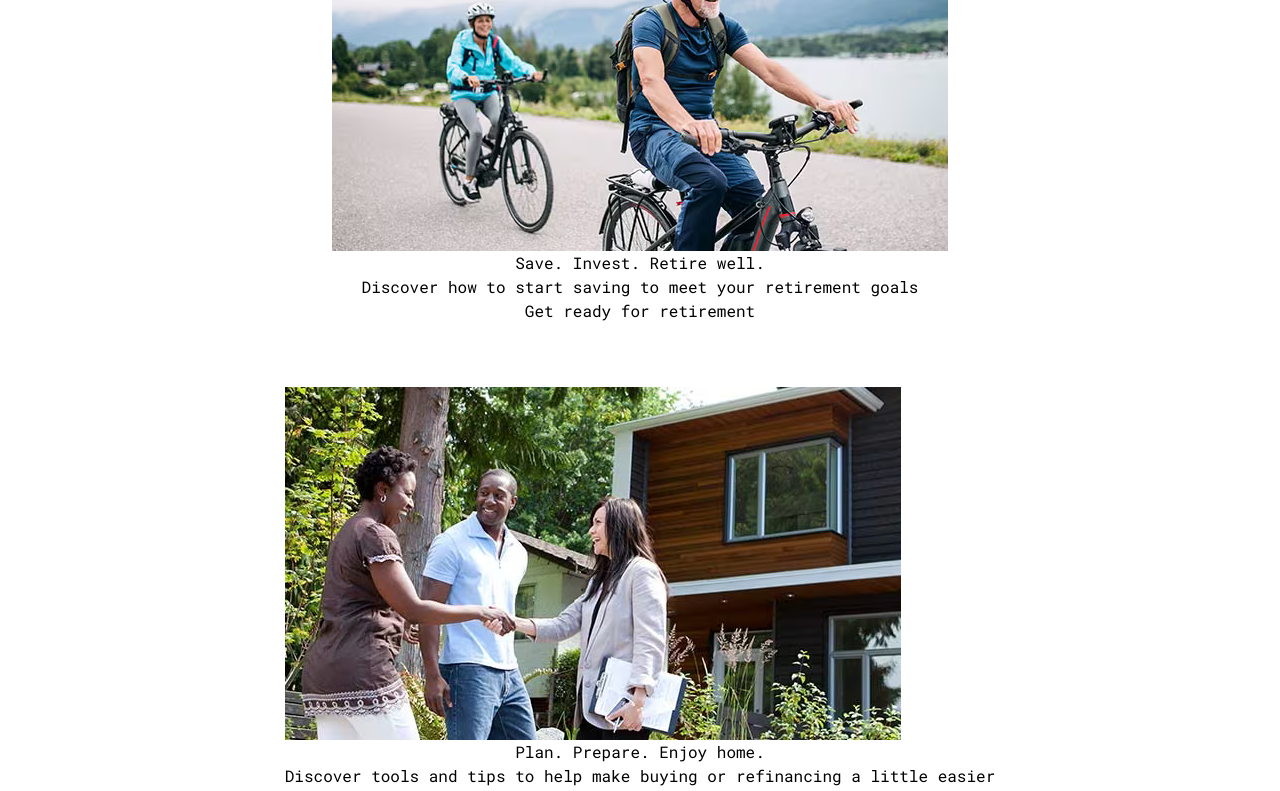
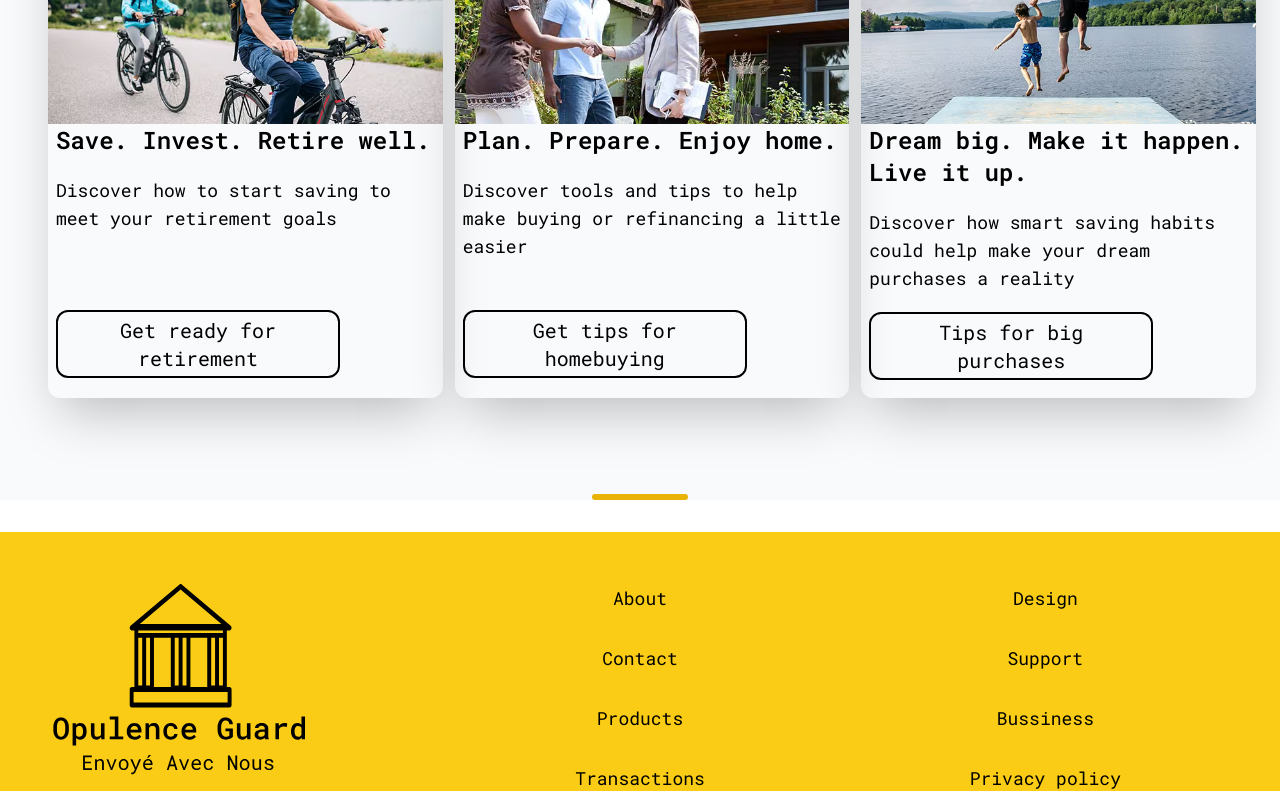
Before and after one commit to AbdullahPro2/Opulence-Guard, a React (Vite) app: page / in a window 1280 px wide. Shown: the part 2220-3011 px from the top of the page. Built offline with nearby package versions, Linux system fonts and the light colour scheme.

Commit message:
Added guidance and support section

```diff
--- a/src/ui/AppLayout.jsx
+++ b/src/ui/AppLayout.jsx
@@ -6,7 +6,7 @@ import Footer from './Footer';
 function AppLayout() {
   return (
     <div className="">
-      <div className="min-h-screen">
+      <div className="min-h-screen bg-slate-50">
         <Header />
         <Outlet />
       </div>
--- a/src/ui/Footer.jsx
+++ b/src/ui/Footer.jsx
@@ -17,13 +17,13 @@ function Footer() {
       <div className="mb-4 flex flex-col   md:mb-0 md:h-full md:p-5 ">
         <img src={Logo} alt="Logo" className="w-40 lg:w-64" />
       </div>
-      <div className=" mb-4 flex w-full list-none items-center justify-center gap-2 text-sm md:mb-0    md:h-full md:w-full md:flex-col md:gap-8 md:p-5">
+      <div className=" mb-4 flex w-full list-none items-center justify-center gap-2 text-sm md:mb-0    md:h-full md:w-full md:flex-col md:gap-8 md:p-5 md:text-base lg:text-lg ">
         <li className="cursor-pointer">About</li>
         <li className="cursor-pointer">Contact</li>
         <li className="cursor-pointer">Products</li>
         <li className="cursor-pointer">Transactions</li>
       </div>
-      <ul className="mb-4 flex w-max gap-2 text-sm md:mb-0 md:h-full md:w-full md:flex-col md:items-center md:gap-8 md:p-5 md:text-center">
+      <ul className="mb-4 flex w-max gap-2 text-sm md:mb-0 md:h-full md:w-full md:flex-col md:items-center md:gap-8 md:p-5 md:text-center md:text-base lg:text-lg ">
         <li className=" cursor-pointer md:w-max">Design</li>
         <li className=" cursor-pointer md:w-max">Support</li>
         <li className=" cursor-pointer md:w-max">Bussiness</li>
@@ -62,11 +62,11 @@ function Footer() {
           className="w-5 cursor-pointer md:w-9"
         />
       </div>
-      <p className="row-start-3 mb-4 text-center text-xs md:mb-0   md:w-max md:p-5 md:text-base">
+      <p className="row-start-3 mb-4 text-center text-xs md:mb-0   md:w-max md:p-5 md:text-base lg:text-lg ">
         Oplence Guard LLC <span className="bold text-lg ">&copy;</span> All copy
         right reserved 2024
       </p>
-      <p className="col-span-2  row-start-3 mb-4  font-bold md:mb-0 md:p-5 md:text-right ">
+      <p className="col-span-2  row-start-3 mb-4  font-bold md:mb-0 md:p-5 md:text-right md:text-base lg:text-lg  ">
         Made By Abdullah
       </p>
     </footer>
--- a/src/ui/Guidance.jsx
+++ b/src/ui/Guidance.jsx
@@ -6,14 +6,14 @@ import purchases from '../assets/smartPurchases.png';
 
 function Guidance() {
   return (
-    <div className="mb-10 mt-16 ">
+    <div className="my-16 ">
       <h1
         className="px-5 text-center text-lg font-semibold md:flex-row lg:px-12 lg:text-3xl xl:font-bold
       "
       >
         Financial guidance and support
       </h1>
-      <div className="flex flex-col items-center justify-center text-center">
+      <div className=" flex flex-col px-5 md:flex-row md:gap-3 lg:px-12">
         <GuidanceItem
           image={retire}
           heading="Save. Invest. Retire well."
@@ -30,7 +30,7 @@ function Guidance() {
           image={purchases}
           heading="Dream big. Make it happen. Live it up."
           para="Discover how smart saving habits could help make your dream purchases a reality"
-          btnText="Get tips for big purchases"
+          btnText="Tips for big purchases"
         />
       </div>
     </div>
--- a/src/ui/GuidanceItem.jsx
+++ b/src/ui/GuidanceItem.jsx
@@ -2,12 +2,20 @@ import React from 'react';
 
 function GuidanceItem({ image, heading, para, btnText }) {
   return (
-    <div className="mx-auto my-8 ">
-      <img src={image} alt="Guiandce" />
-      <div>
-        <h1>{heading}</h1>
-        <p>{para}</p>
-        <button>{btnText}</button>
+    <div className="mx-auto my-8 flex flex-col rounded-xl  shadow-2xl  md:h-[500px] md:w-1/3">
+      <img
+        src={image}
+        alt="Guiandce"
+        className="rounded-t-xl lg:max-w-[600px]"
+      />
+      <div className="flex flex-grow flex-col px-2">
+        <h1 className="mb-5 text-lg font-medium md:text-lg md:font-semibold lg:text-xl xl:text-2xl">
+          {heading}
+        </h1>
+        <p className="mb-5  text-base md:text-base lg:text-lg ">{para}</p>
+        <button className=" md:text-base= mb-5 mt-auto rounded-xl border-2 border-black px-2 py-1 text-sm hover:bg-black hover:text-white lg:w-3/4 lg:text-xl">
+          {btnText}
+        </button>
       </div>
     </div>
   );
```
